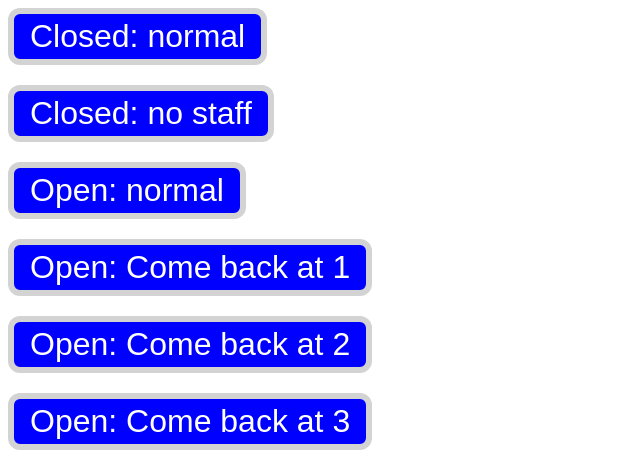
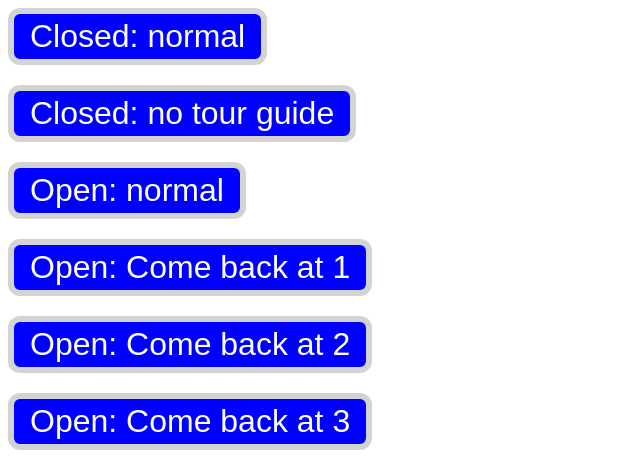
Before and after one commit to manningt/epd10, a Flask app: page / in a window 1280 px wide. Shown: the top 469 px of the page, without its empty margins (0-640 px from the left). Run offline with Flask 3, Linux system fonts and the light colour scheme.

Commit message:
change action to closed_no_guide

```diff
--- a/templates/index.html
+++ b/templates/index.html
@@ -11,8 +11,8 @@
     <form action="/closed_normal" method="post">
         <button type="submit">Closed: normal</button>
     </form>
-    <form action="/closed_no_staff" method="post">
-        <button type="submit">Closed: no staff</button>
+    <form action="/closed_no_guide" method="post">
+        <button type="submit">Closed: no tour guide</button>
     </form>
     <form action="/open_normal" method="post">
         <button type="submit">Open: normal</button>
```
